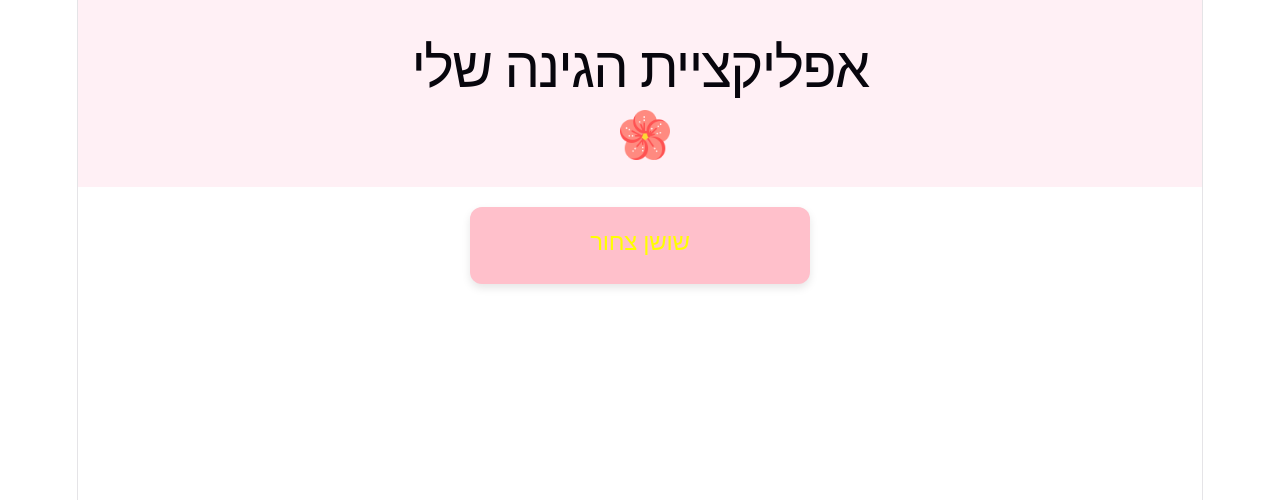
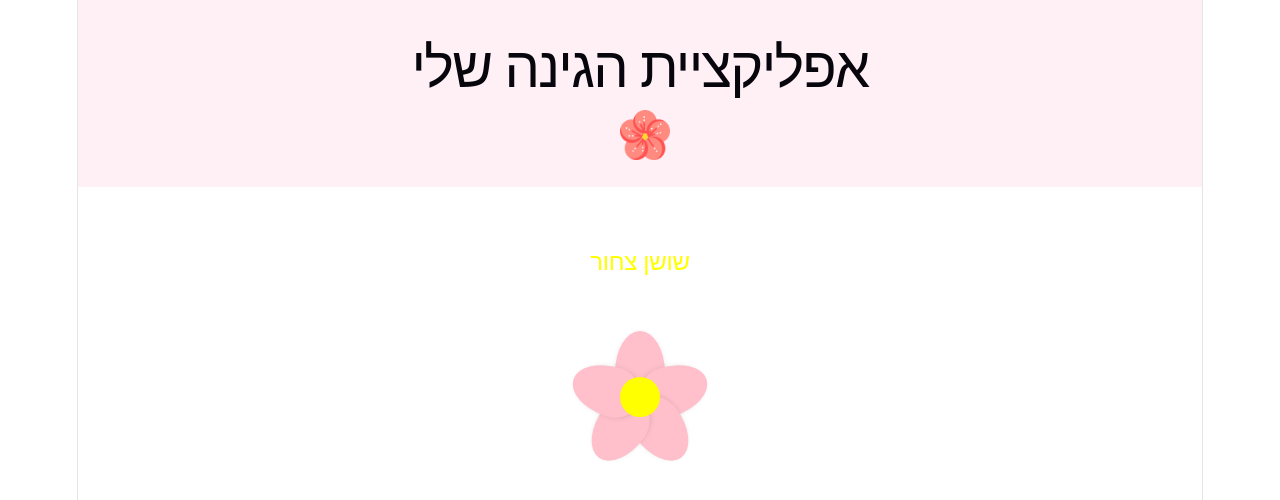
Before and after one commit to shaked620d-hue/My-garden-app, a React (Vite) app: page / in a window 1280 px wide. Shown: the top 500 px of the page. Built offline with nearby package versions, Linux system fonts and the light colour scheme.

Commit message:
Complete flower shape challenge and style properties in Flower component

```diff
--- a/src/components/Flower/Flower.jsx
+++ b/src/components/Flower/Flower.jsx
@@ -1,25 +1,61 @@
 import react from "react";
 
-function Flower(){
+function Flower() {
     const flowerName = "שושן צחור";
     const petalsColor = "Pink";
     const centerPetalColor = "Yellow";
 
-    return(
-        <div
-        className = "flower-container"
-        style={{
-            backgroundColor: petalsColor,
-            padding: '20px',
-        borderRadius: '12px',
-        textAlign: 'center',
-        margin: '20px auto',
-        maxWidth: '300px',
-        boxShadow: '0 4px 8px rgba(0,0,0,0.1)'
-        }}
-        >
-            <h2 style={{ color: centerPetalColor }}>{flowerName}</h2>
 
+    // הגדרות CSS לעלה כותרת בודד (בצורת דמעה/לב מעוגל)
+    const petalStyle = {
+        position: "absolute",
+        top: "50%",
+        left: "50%",
+        width: "50px",
+        height: "70px",
+        backgroundColor: petalsColor, // צבע עלי הכותרת
+        borderRadius: "50% 50% 50% 50% / 60% 60% 40% 40%", // צורת עלה כותרת
+        transformOrigin: "50% 100%", // נקודת הסיבוב היא בתחתית העלה
+        boxShadow: "0 2px 5px rgba(0,0,0,0.1)",
+    };
+
+    return (
+        <div style={{ textAlign: 'center', margin: '60px auto',position: "relative" }}>
+            { /* כותרת עם שם הפרח וצבע הכתב לפי העלה המרכזי */}
+            <h2 style={{ color: centerPetalColor, marginBottom: '40px',position: "relative",zIndex: 2 }}>{flowerName}</h2>
+
+            { /* קונטיינר מעוצב לפרח המורכב מעלי כותרת ומרכז */}
+            <div
+                className="flower-shape"
+                style={{
+                    position: "relative",
+                    width: "100px",
+                    height: "100px",
+                    margin: "0 auto",
+                }}
+            >
+                {/* יצירת 5 עלי כותרת מסובבים */}
+                {/* כל עלה כותרת ממוקם במרכז ומסובב בזווית שונה */}
+                <div style={{ ...petalStyle, transform: "translate(-50%, -50%) rotate(0deg)" }} />
+                <div style={{ ...petalStyle, transform: "translate(-50%, -50%) rotate(72deg)" }} />
+                <div style={{ ...petalStyle, transform: "translate(-50%, -50%) rotate(144deg)" }} />
+                <div style={{ ...petalStyle, transform: "translate(-50%, -50%) rotate(216deg)" }} />
+                <div style={{ ...petalStyle, transform: "translate(-50%, -50%) rotate(288deg)" }} />
+
+                { /* מרכז הפרח */}                <div
+                    style={{
+                        position: "absolute",
+                        top: "81%",
+                        left: "50%",
+                        transform: "translate(-50%, -50%)",
+                        width: "40px",
+                        height: "40px",
+                        backgroundColor: centerPetalColor, // צבע העלה המרכזי
+                        borderRadius: "50%",
+                        zIndex: 3
+                    }}
+                />
+            </div>
         </div>
     );
 
```
